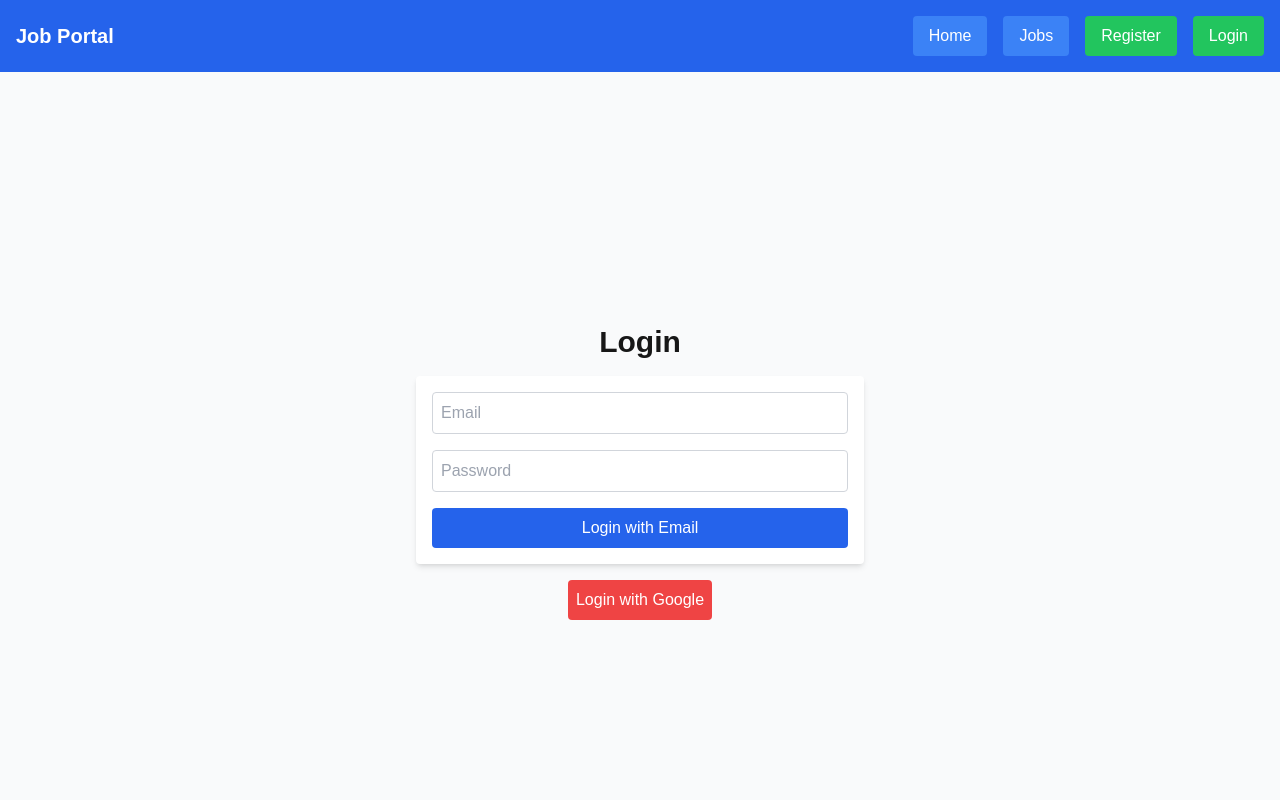
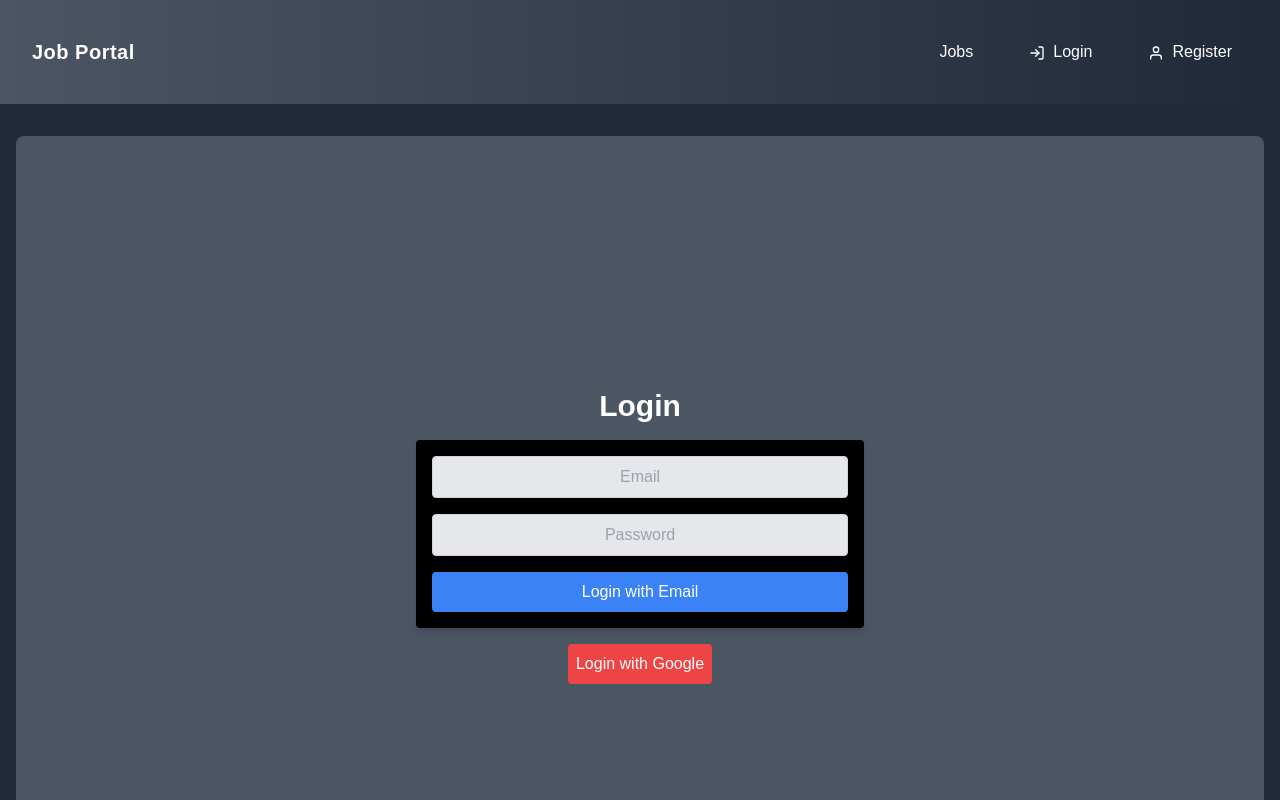
Before and after one commit to vohiqalt/job-portal, a Next.js app: page /login in a window 1280 px wide. Shown: the top 800 px of the page. Built offline with nearby package versions, Linux system fonts and the light colour scheme; no server answers.

Commit message:
added basic css

```diff
--- a/app/components/Layout.tsx
+++ b/app/components/Layout.tsx
@@ -1,74 +1,17 @@
 "use client";
 
-import Link from "next/link";
-import { signIn, signOut, useSession } from "next-auth/react";
+import Navbar from "./Navbar";
 
 export default function Layout({ children }: { children: React.ReactNode }) {
-  const { data: session } = useSession();
-
   return (
-    <div className="min-h-screen flex flex-col">
-      <header className="p-4 bg-blue-600 text-white flex justify-between items-center">
-        <h1 className="text-xl font-bold">Job Portal</h1>
-        <nav className="flex gap-4">
-          <Link
-            href="/"
-            className="px-4 py-2 rounded bg-blue-500 hover:bg-blue-700"
-          >
-            Home
-          </Link>
-          <Link
-            href="/jobs"
-            className="px-4 py-2 rounded bg-blue-500 hover:bg-blue-700"
-          >
-            Jobs
-          </Link>
-          {!session && (
-            <Link
-              href="/register"
-              className="px-4 py-2 rounded bg-green-500 hover:bg-green-700"
-            >
-              Register
-            </Link>
-          )}
-          {session?.user?.userType === "employer" && (
-            <>
-              <Link
-                href="/jobs/create"
-                className="px-4 py-2 rounded bg-yellow-500 hover:bg-yellow-700"
-              >
-                Post a Job
-              </Link>
-              <Link
-                href="/my-jobs"
-                className="px-4 py-2 rounded bg-purple-500 hover:bg-purple-700"
-              >
-                My Job Offers
-              </Link>
-            </>
-          )}
-          {session ? (
-            <>
-              <span>Welcome, {session.user.name}!</span>
-              <button
-                onClick={() => signOut()}
-                className="px-4 py-2 rounded bg-red-500 hover:bg-red-700"
-              >
-                Logout
-              </button>
-            </>
-          ) : (
-            <button
-              onClick={() => signIn()}
-              className="px-4 py-2 rounded bg-green-500 hover:bg-green-700"
-            >
-              Login
-            </button>
-          )}
-        </nav>
+    <div className="min-h-screen flex flex-col bg-gray-900 text-white">
+      <header className="p-4 bg-gradient-to-r from-gray-600 to-gray-800 text-white flex justify-between items-center">
+        <Navbar />
       </header>
-      <main className="flex-grow">{children}</main>
-      <footer className="p-4 bg-gray-800 text-center text-white">
+      <main className="flex-grow bg-gray-800">
+        <div className="max-w-screen-xl mx-auto px-4 py-8">{children}</div>
+      </main>
+      <footer className="p-4 bg-gradient-to-r from-gray-600 to-gray-800 text-center text-white rounded-t-lg shadow-inner">
         © {new Date().getFullYear()} Job Portal
       </footer>
     </div>
--- a/app/components/Navbar.tsx
+++ b/app/components/Navbar.tsx
@@ -1,31 +1,55 @@
 import Link from "next/link";
 import { useSession, signOut } from "next-auth/react";
+import { FiLogIn, FiUser, FiLogOut } from "react-icons/fi";
 
 export default function Navbar() {
   const { data: session } = useSession();
 
   return (
-    <nav className="bg-blue-600 text-white p-4 flex justify-between items-center">
+    <nav className="text-white bg-transparent p-4 flex justify-between items-center w-full max-w-screen-xl mx-auto">
       <div>
-        <Link href="/" className="font-bold text-lg">
+        <Link href="/" className="font-bold text-xl tracking-wide">
           Job Portal
         </Link>
       </div>
-      <div className="flex space-x-4">
-        <Link href="/jobs" className="hover:underline">
+      <div className="flex space-x-6">
+        <Link
+          href="/jobs"
+          className="hover:bg-gray-700 px-4 py-2 rounded-lg transition duration-300 ease-in-out"
+        >
           Jobs
         </Link>
         {session?.user?.userType === "employer" && (
-          <Link href="/my-jobs" className="hover:underline">
+          <Link
+            href="/my-jobs"
+            className="hover:bg-gray-700 px-4 py-2 rounded-lg transition duration-300 ease-in-out"
+          >
             My Job Offers
           </Link>
         )}
         {!session ? (
-          <Link href="/login" className="hover:underline">
-            Login
-          </Link>
+          <>
+            <Link
+              href="/login"
+              className="hover:bg-gray-700 px-4 py-2 rounded-lg transition duration-300 ease-in-out"
+            >
+              <FiLogIn className="inline mr-2" />
+              Login
+            </Link>
+            <Link
+              href="/register"
+              className="hover:bg-gray-700 px-4 py-2 rounded-lg transition duration-300 ease-in-out"
+            >
+              <FiUser className="inline mr-2" />
+              Register
+            </Link>
+          </>
         ) : (
-          <button onClick={() => signOut()} className="hover:underline">
+          <button
+            onClick={() => signOut()}
+            className="hover:bg-gray-700 px-4 py-2 rounded-lg transition duration-300 ease-in-out"
+          >
+            <FiLogOut className="inline mr-2" />
             Logout
           </button>
         )}
--- a/app/jobs/page.tsx
+++ b/app/jobs/page.tsx
@@ -39,11 +39,11 @@ export default function JobsPage() {
           {jobs.map((job) => (
             <li key={job._id} className="p-4 border rounded shadow">
               <h2 className="text-xl font-semibold">{job.title}</h2>
-              <p className="text-gray-600">{job.company}</p>
-              <p className="text-gray-500">{job.location}</p>
-              <p className="text-gray-800">{job.description}</p>
+              <p className="text-gray-300">{job.company}</p>
+              <p className="text-gray-200">{job.location}</p>
+              <p className="text-gray-500">{job.description}</p>
               {job.salary && (
-                <p className="text-gray-700 font-medium">
+                <p className="text-gray-300 font-medium">
                   Salary: ${job.salary}
                 </p>
               )}
--- a/app/login/page.tsx
+++ b/app/login/page.tsx
@@ -22,22 +22,22 @@ export default function LoginPage() {
     if (res?.error) {
       setError(res.error);
     } else {
-      router.push("/"); // Redirect to home page after login
+      router.push("/jobs"); // Redirect to jobs page after login
     }
   }
 
   return (
-    <main className="flex flex-col items-center justify-center h-screen bg-gray-50">
+    <main className="flex flex-col items-center justify-center h-screen bg-gray-600 rounded-lg">
       <h1 className="text-3xl font-bold mb-4">Login</h1>
       <form
-        className="space-y-4 w-full max-w-md p-4 bg-white shadow-md rounded"
+        className="space-y-4 w-full max-w-md p-4 bg-black shadow-md rounded"
         onSubmit={handleSubmit}
       >
         {error && <p className="text-red-500">{error}</p>}
         <input
           type="email"
           placeholder="Email"
-          className="w-full p-2 border border-gray-300 rounded"
+          className="w-full p-2 border border-gray-300 rounded bg-gray-200 text-center"
           value={form.email}
           onChange={(e) => setForm({ ...form, email: e.target.value })}
           required
@@ -45,21 +45,21 @@ export default function LoginPage() {
         <input
           type="password"
           placeholder="Password"
-          className="w-full p-2 border border-gray-300 rounded"
+          className="w-full p-2 border border-gray-300 rounded bg-gray-200 text-center"
           value={form.password}
           onChange={(e) => setForm({ ...form, password: e.target.value })}
           required
         />
         <button
           type="submit"
-          className="w-full p-2 bg-blue-600 text-white rounded hover:bg-blue-700"
+          className="w-full p-2 bg-blue-500 text-white rounded hover:bg-blue-700"
         >
           Login with Email
         </button>
       </form>
       <div className="mt-4">
         <button
-          onClick={() => signIn("google")}
+          onClick={() => signIn("google", { callbackUrl: "/jobs" })}
           className="w-full p-2 bg-red-500 text-white rounded hover:bg-red-700"
         >
           Login with Google
--- a/app/page.tsx
+++ b/app/page.tsx
@@ -5,11 +5,11 @@ export const metadata = {
 
 export default function Home() {
   return (
-    <main className="flex flex-col items-center justify-center h-screen bg-gray-50">
-      <h1 className="text-4xl font-bold text-gray-800">
+    <main className="flex flex-col items-center justify-center h-screen bg-gray-700 rounded-lg">
+      <h1 className="text-4xl font-bold text-gray-300">
         Welcome to Job Portal
       </h1>
-      <p className="mt-4 text-lg text-gray-600">
+      <p className="mt-4 text-lg text-gray-400">
         Building your dream job platform.
       </p>
     </main>
--- a/package.json
+++ b/package.json
@@ -14,7 +14,8 @@
     "next": "15.1.3",
     "next-auth": "^4.24.11",
     "react": "^19.0.0",
-    "react-dom": "^19.0.0"
+    "react-dom": "^19.0.0",
+    "react-icons": "^5.4.0"
   },
   "devDependencies": {
     "@eslint/eslintrc": "^3",
```
Also changed, not shown: app/register/page.tsx (+24 -28 lines), 1 other file (tests, documents, lock files or other folders).
